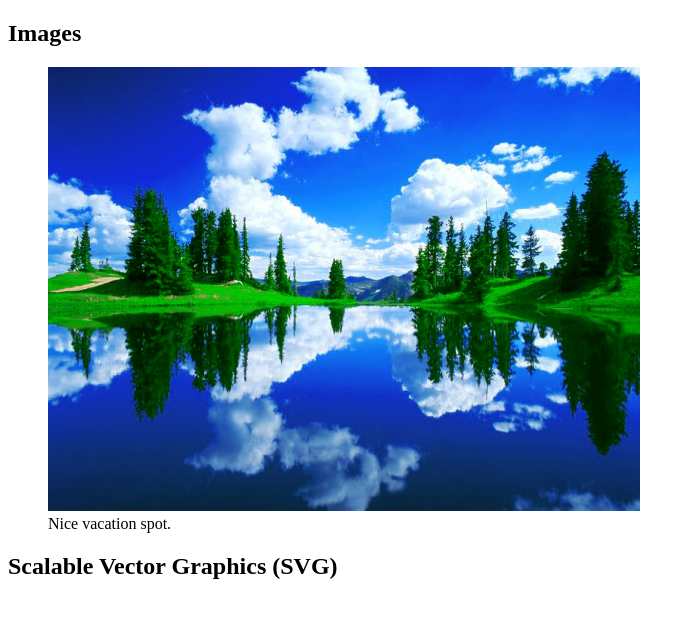
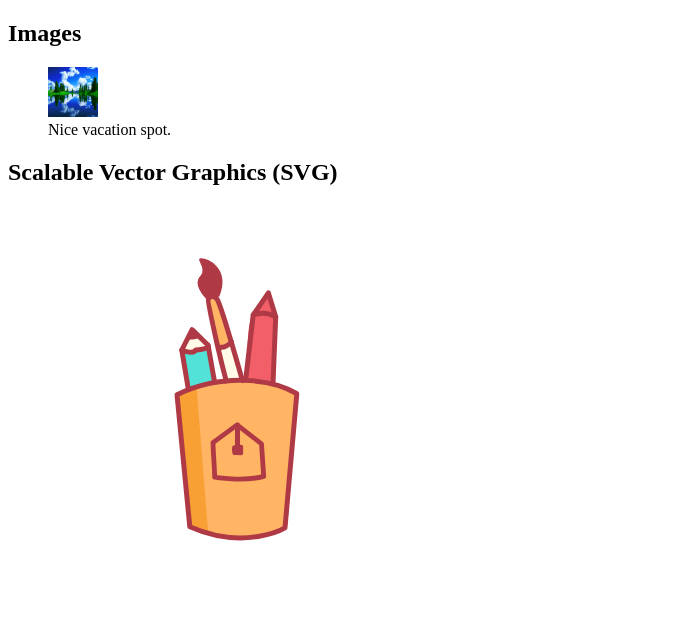
Before and after one commit to andy2577/building-user-interface, a plain HTML site: page index.html in a window 1280 px wide. Shown: the top 619 px of the page, without its empty margins (0-695 px from the left). Drawn offline with Linux system fonts and the light colour scheme.

Commit message:
"This is just another commit"

```diff
--- a/index.html
+++ b/index.html
@@ -7,7 +7,7 @@
     <body>
         <h2>Images</h2>
         <figure>
-            <img src="images/lake.jpg" width="50%" height="50%" />
+            <img src="images/lake.jpg" width="50" height="50" />
             <figcaption>Nice vacation spot.</figcaption>
         </figure>
 
@@ -72,12 +72,12 @@
         <h2>Audio</h2>
         <audio src="audio/SampleAudio_0.5mb.mp3" controls></audio>
 
-        <time>2016-11-27</time>
 
         <h2>Canvas</h2>
     <canvas id="smRactangle" width="600" height="500" ></canvas>
 
 
 
+        <time>2016-11-27</time>
     </body>
 </html>
```
